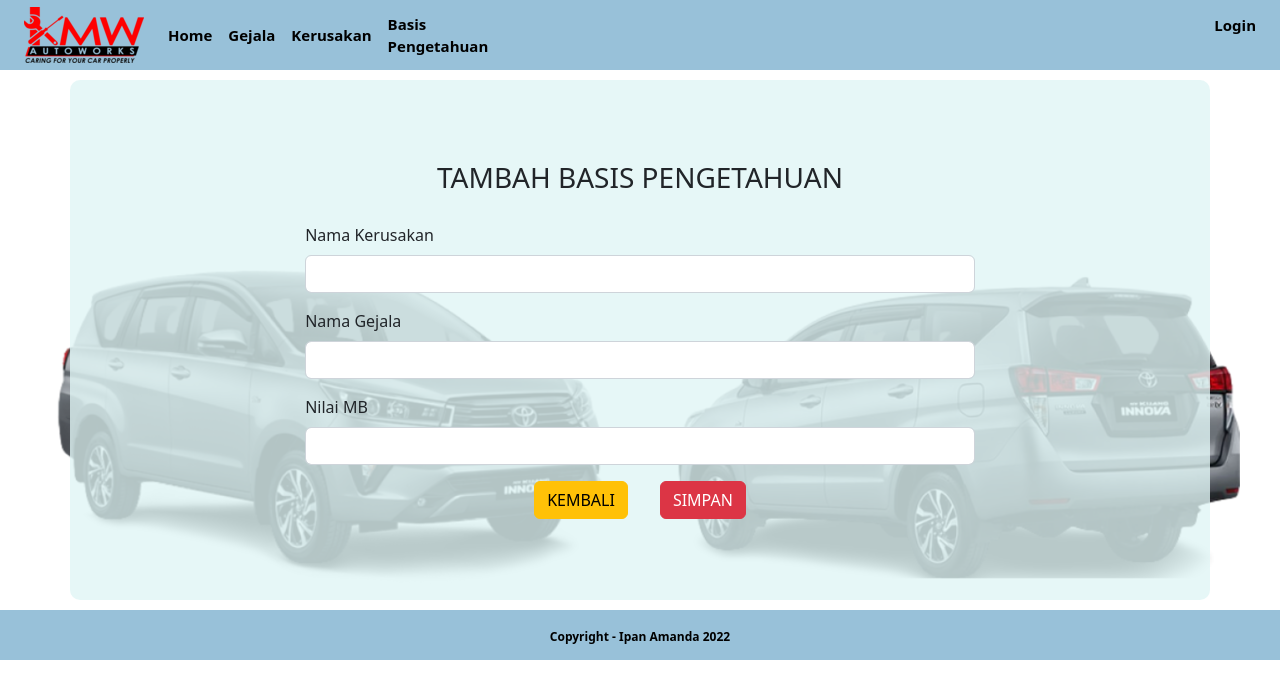
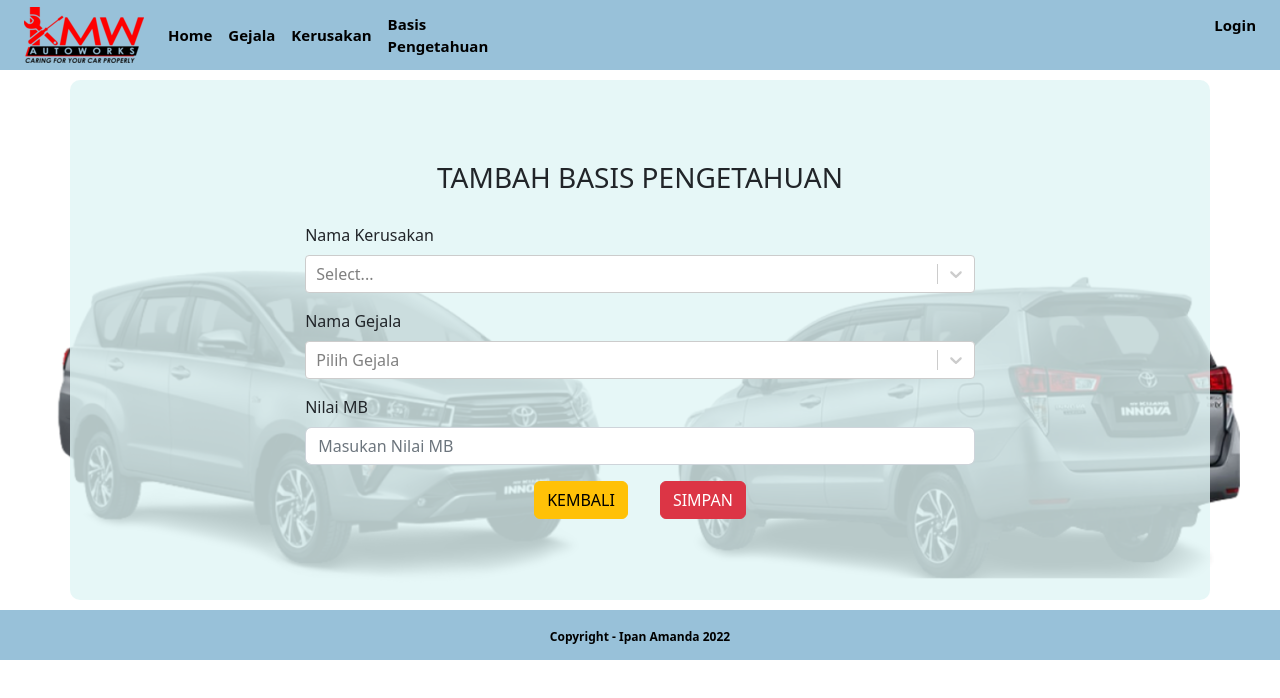
Before and after one commit to IpanAmd/frontendKMW, a React (Create React App) app: page /TambahBasisPengetahuan in a window 1280 px wide. Shown: the top 698 px of the page. Built offline with nearby package versions, Linux system fonts and the light colour scheme; no server answers.

Commit message:
penambahan basis pengetahuan

```diff
--- a/package.json
+++ b/package.json
@@ -17,6 +17,7 @@
     "react-dom": "^18.2.0",
     "react-router-dom": "^6.4.3",
     "react-scripts": "5.0.1",
+    "react-select": "^5.7.0",
     "react-toastify": "^9.1.1",
     "sweetalert": "^2.1.2",
     "web-vitals": "^2.1.4"
--- a/src/pages/TambahBasisPengetahuan.jsx
+++ b/src/pages/TambahBasisPengetahuan.jsx
@@ -2,8 +2,96 @@ import style from "./tambahBasisPengetahuan.module.css";
 import { Footer, Header } from "../components";
 import { Container, Form, Button } from "react-bootstrap";
 import background from "../asset/bg1.png"
+import axios from "axios";
+import React, { useState, useEffect } from "react";
+import Select from "react-select";
+import { useNavigate } from "react-router-dom";
+
 
 function TambahBasisPengetahuan() {
+    //untuk menampung semua data gejala dan kerusakan
+    const [indications, setIndications] = useState([]);
+    const [faults, setFaults] = useState([]);
+    //untuk mengambil data pada tag Select dari react-select
+    const [selectedIndication, setSelectedIndication] = useState(null);
+    const [selectedFault, setSelectedFault] = useState(null);
+    const [mb, setMb] = useState();
+    const navigate = useNavigate();
+
+    //mencari semua data gejala
+    const getIndications = () => {
+        axios.get(`http://localhost:8000/api/v1/indication/`)
+        .then((response) => {
+            setIndications(response.data.data);
+        })
+        .catch((error) => {
+            console.log(error);
+        });
+    };
+    //mencari semua data kerusakan
+    const getFaults = () => {
+        axios.get(`http://localhost:8000/api/v1/fault/`)
+        .then((response) => {
+            setFaults(response.data.data);
+        })
+        .catch((error) => {
+            console.log(error);
+        });
+    };
+    //memasukan semua data gejala ke variable indications dalam bentuk array object
+    // indications = [
+                        // {value: "1", label:"G01 - Gejela 1"}
+                        // {value: "2", label:"G02 - Gejela 2"}
+                // ]
+    const indication = [];
+    indications.forEach((data) => {
+        let obj = { value: data?.id, label: `${data?.code} - ${data?.name}`};
+        indication.push(obj);
+    });
+
+    //memasukan semua data kerusakan ke variable fault dalam bentuk array object
+    // fault = [
+    //          {value: "1", label: "K01 - Kerusakan 1"},
+    //          {value: "2", label: "K02 - Kerusakan 2"},
+    //         ]
+    const fault = [];
+    faults.forEach((data) => {
+        let obj = {value: data?.id, label: `${data?.code} - ${data?.name}`};
+        fault.push(obj);
+    });
+
+    //function untuk tambah data
+    const tambahData = (e) => {
+        e.preventDefault();
+        //karena data yang diinput pada backend hanya berupa id maka perlu didefinisikan object berdasarkan value
+        let faultData = selectedFault.value;
+        let indicationData = selectedIndication.value;
+        const data = {
+            fault_id: faultData,
+            indication_id: indicationData,
+            mb: mb,
+        };
+        axios.post(`http://localhost:8000/api/v1/knowledge-base/create`, data, {
+            headers: {
+                Authorization: "Bearer " + localStorage.getItem("token"),
+            },
+        })
+        .then((response) => {
+            setSelectedIndication(response.data.data.indication_id);
+            setSelectedFault(response.data.data.fault_id);
+            setMb(response.data.data.mb);
+            navigate("/basisPengetahuan");
+        })
+        .catch((error) => {
+            console.log(error);
+        });
+    };
+    //load data gejala dan kerusakan
+    useEffect(() => {
+        getIndications();
+        getFaults();
+    }, []);
+
     return(
         <>
             <Header/>
@@ -17,24 +105,44 @@ function TambahBasisPengetahuan() {
                     <Form className={style.main}>
                         <Form.Group className="mb-3">
                             <Form.Label>Nama Kerusakan</Form.Label>
-                            <Form.Control type="text" />
+                            <Select
+                                placholder="Pilih Kerusakan"
+                                defaultValue={selectedFault}
+                                onChange={setSelectedFault}
+                                options={fault}
+                                required
+                            />
                         </Form.Group>
 
                         <Form.Group className="mb-3">
                             <Form.Label>Nama Gejala</Form.Label>
-                            <Form.Control type="text"/>
+                            <Select
+                                placeholder="Pilih Gejala"
+                                defaultValue={selectedIndication}
+                                //onChange mengambil data berupa object dari variable indication yang bertipe data array object
+                                onChange={setSelectedIndication}
+                                //option menampilkan semua data yang bertipe array object
+                                options={indication}
+                                required
+                            />
                         </Form.Group>
 
                         <Form.Group className="mb-3">
                             <Form.Label>Nilai MB</Form.Label>
-                            <Form.Control type="number"/>
+                            <Form.Control
+                                type="text"
+                                placeholder="Masukan Nilai MB"
+                                value={mb}
+                                onChange={(e) => setMb(e.target.value)}
+                                required
+                            />
                         </Form.Group>
 
                         <div className={style.button}>
                             <Button variant="warning" href="/BasisPengetahuan" className="mx-3" type="submit">
                                 KEMBALI
                             </Button>
-                            <Button variant="danger" href="/BasisPengetahuan" className="mx-3" type="submit">
+                            <Button variant="danger" href="/BasisPengetahuan" className="mx-3" type="submit" onClick={tambahData}>
                                 SIMPAN
                             </Button>
                         </div>
```
Also changed, not shown: 1 other file (tests, documents, lock files or other folders).
